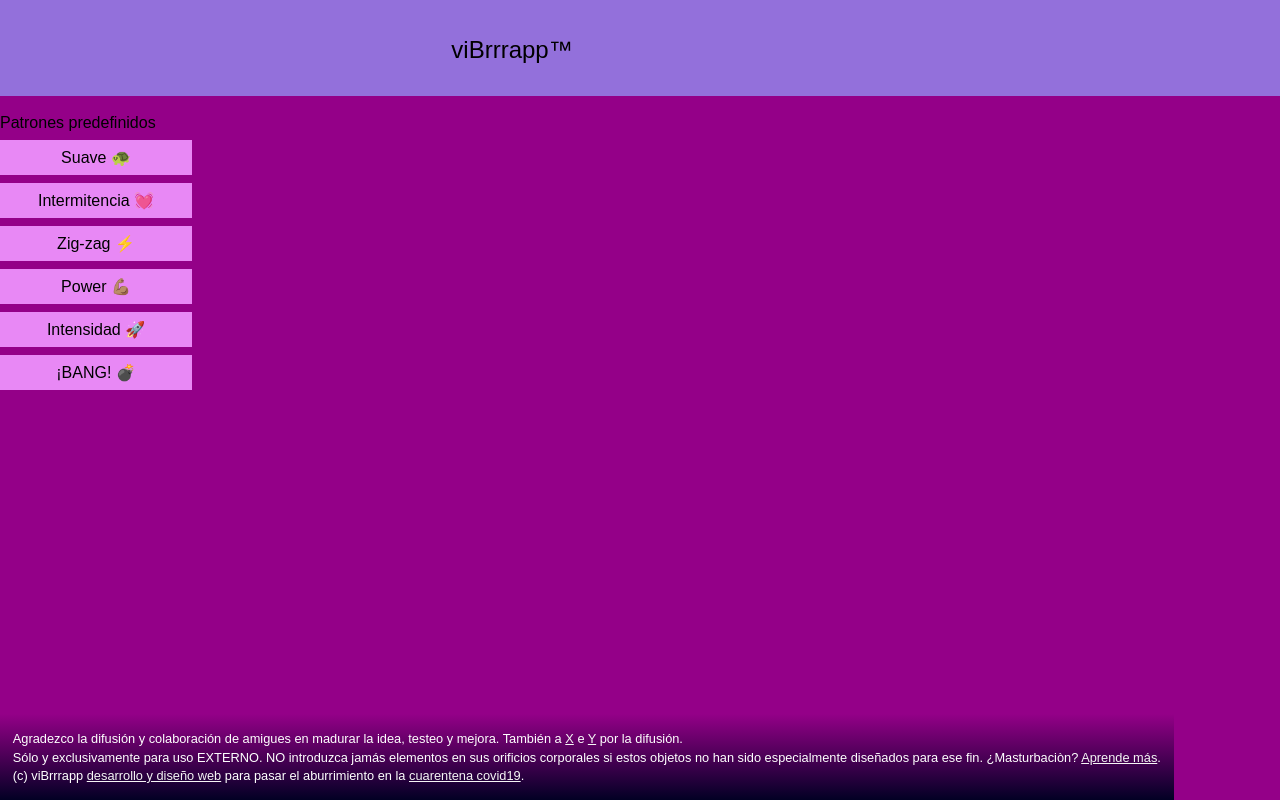
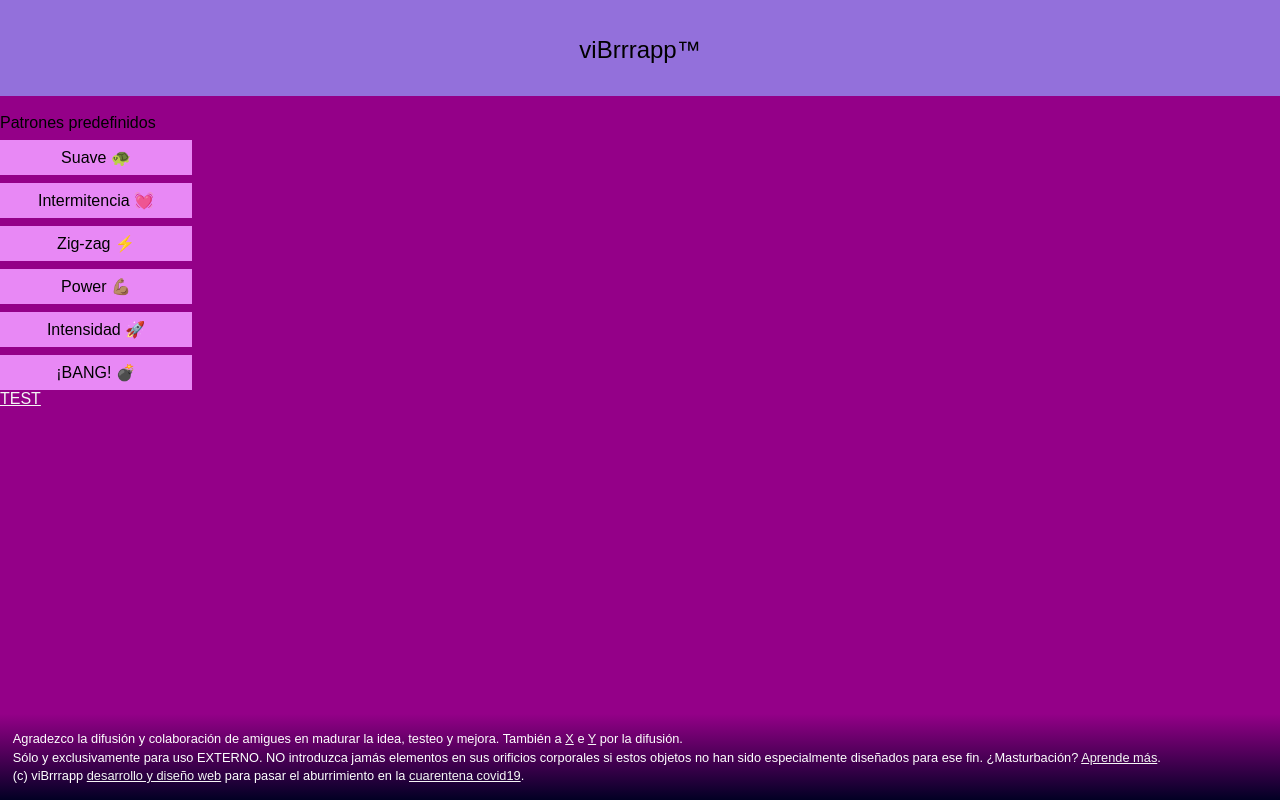
Before and after one commit to alelazcano/viBrrrapp, a plain HTML site: page index.html in a window 1280 px wide. Drawn offline with Linux system fonts and the light colour scheme.

Commit message:
Update index.html

```diff
--- a/index.html
+++ b/index.html
@@ -26,8 +26,8 @@
             padding: 1.5em 0 0.5em 0;
             text-align: center;
             font-size: 1.5em;
-            width: 80%;
-            margin-right: auto; /* alineado al centro */
+            width: 100%;
+            /*margin-right: auto;  alineado al centro */
         }
         @keyframes shake {
             0%{transform: translate(0);}
@@ -40,13 +40,14 @@
         }
         footer {
             font-size: .8em;
-            background: rgb(2,0,36);
+            /*background: rgb(2,0,36);*/
             background: linear-gradient(0deg, rgba(2,0,36,1) 0%, rgb(148, 0, 136) 100%);
             color: white;
             padding: 1em;
             margin: 3em 0 0 0;
             position:fixed;
             bottom:0px;
+            width: 100%;
         }
         .sponsors, .avisoimportante, .creditos {
             margin: 0.3em 0 0.3em 0;
@@ -89,12 +90,15 @@
         <section id="6" class="a" onclick="vib(6)">¡BANG! 💣</section>
     </nav>
 
+    <a href="#" onclick="test()">TEST</a>
+    <script>function test() {window.navigator.vibrate([200, 100,100,200,300,100,200,100,300,200,100,50,200,10,20,300,100,300,200]);}</script>
+
     <footer id="footer">
         <div class="sponsors">
             Agradezco la difusión y colaboración de amigues en madurar la idea, testeo y mejora. También a <a href="#">X</a> e <a href="#">Y</a> por la difusión.
         </div>
         <div class="avisoimportante">
-            Sólo y exclusivamente para uso EXTERNO. NO introduzca jamás elementos en sus orificios corporales si estos objetos no han sido especialmente diseñados para ese fin. ¿Masturbaciòn? <a href="·">Aprende más</a>.
+            Sólo y exclusivamente para uso EXTERNO. NO introduzca jamás elementos en sus orificios corporales si estos objetos no han sido especialmente diseñados para ese fin. ¿Masturbación? <a href="·">Aprende más</a>.
         </div>
         <div class="creditos">
             (c) viBrrrapp <a href="https://github.com/alelazcano">desarrollo y diseño web</a> para pasar el aburrimiento en la <a href="#" title="estadísticas del COVID19 - coronavirus en números">cuarentena covid19</a>.
```
